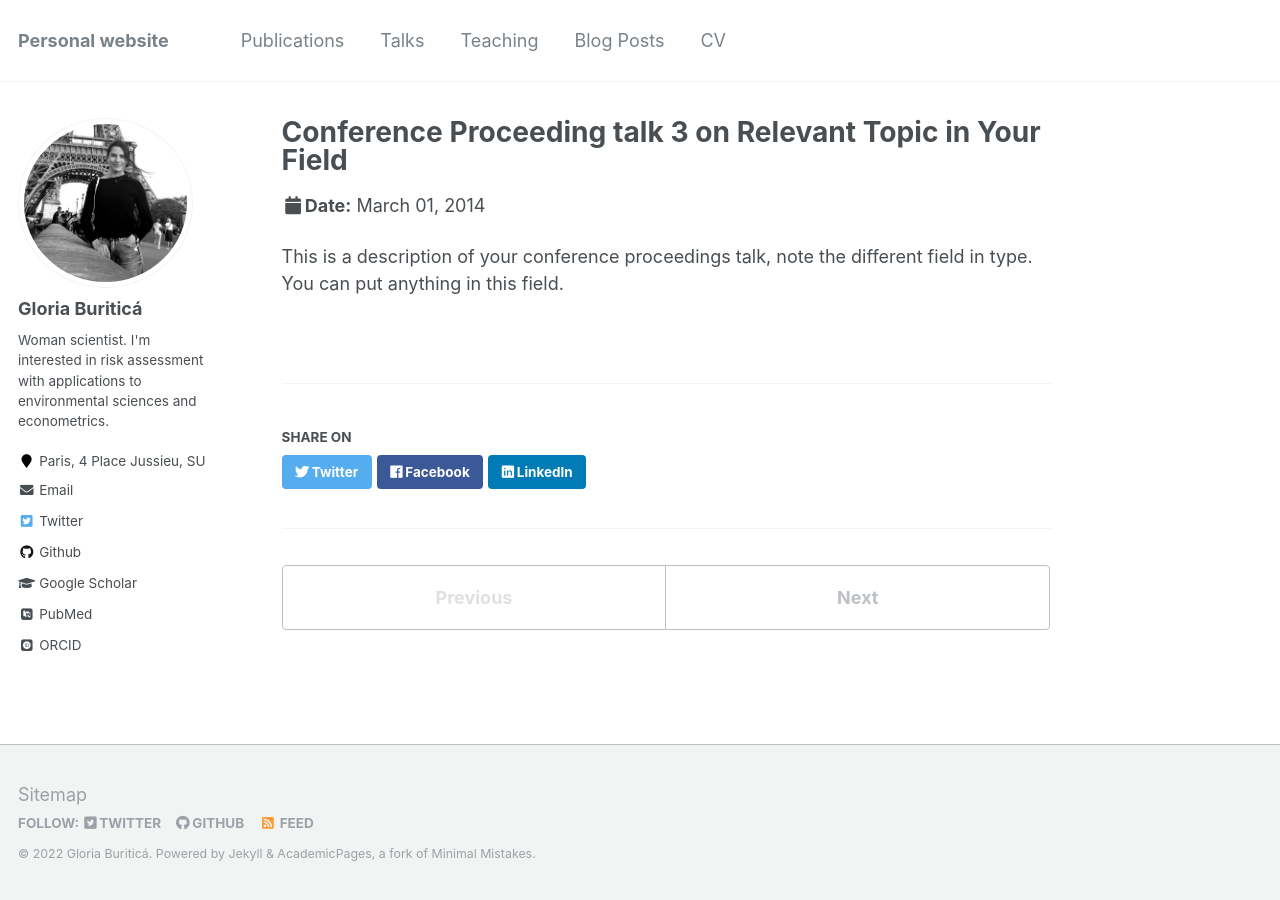
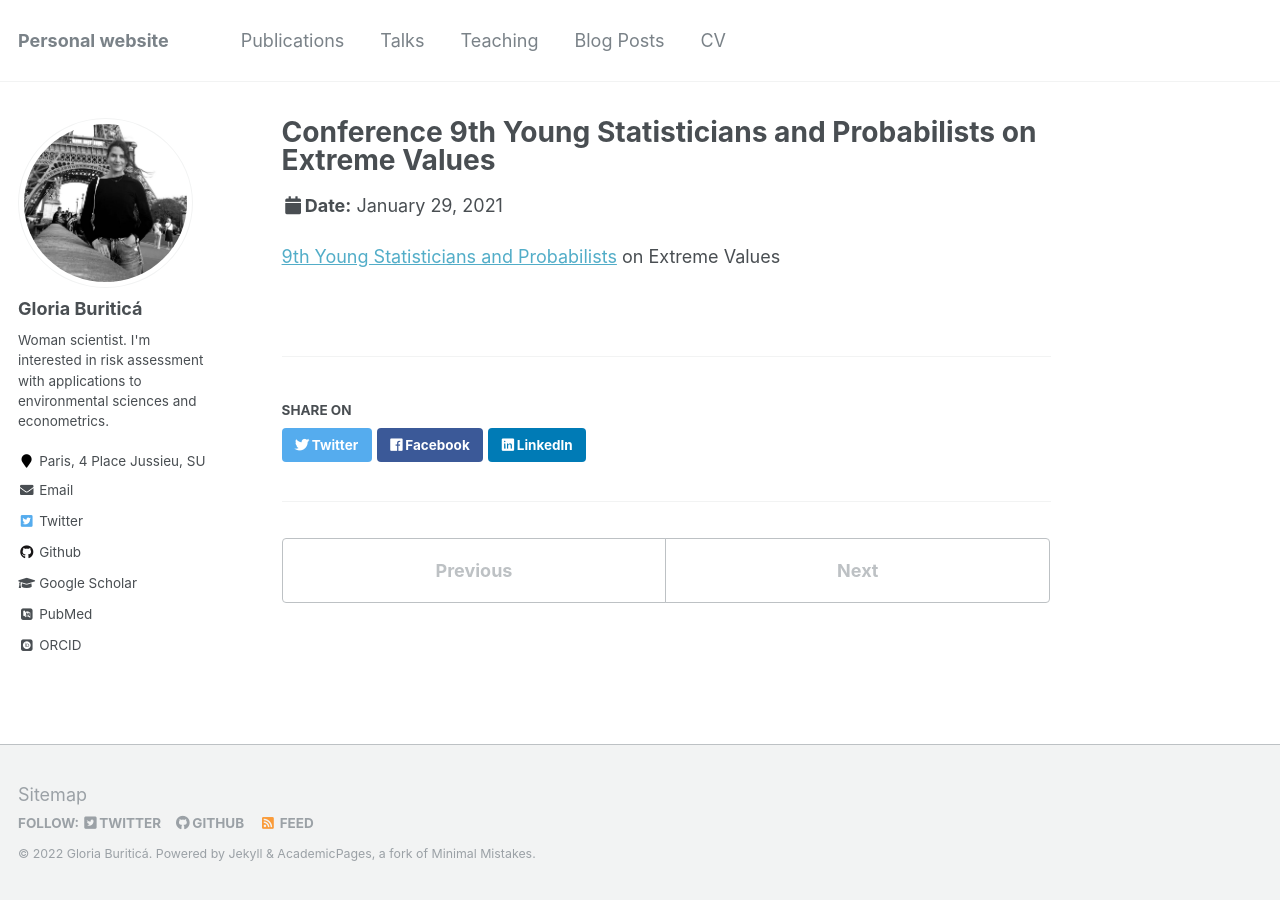
Before and after one commit to GBuritica/GBuritica.github.io, a Jekyll site: the page built from _talks/2021-01-29-talk-2.md, in a window 1280 px wide. Built offline with Jekyll 4.4.1, drawn with Linux system fonts in a browser that asks for light colours; some web fonts are replaced; a file with an impossible date is left out.

Commit message:
Update 2021-01-29-talk-2.md

```diff
--- a/_talks/2021-01-29-talk-2.md
+++ b/_talks/2021-01-29-talk-2.md
@@ -1,11 +1,10 @@
 ---
-title: "Conference Proceeding talk 3 on Relevant Topic in Your Field"
+title: "Conference 9th Young Statisticians and Probabilists on Extreme Values"
 collection: talks
-type: "Conference proceedings talk"
-permalink: /talks/2014-03-01-talk-3
-venue: "Testing Institute of America 2014 Annual Conference"
-date: 2014-03-01
-location: "Los Angeles, CA"
+type: "Conference talk"
+permalink: /talks/2021-01-29-talk-2
+venue: "(online)"
+date: 2021-01-29
+location: "(online)"
 ---
-
-This is a description of your conference proceedings talk, note the different field in type. You can put anything in this field.
+  [9th Young Statisticians and Probabilists](https://www.google.com/url?sa=t&rct=j&q=&esrc=s&source=web&cd=&ved=2ahUKEwjJ2b3z16nzAhUN_BQKHWTsCkIQFnoECAUQAQ&url=https%3A%2F%2Fwww.sfds.asso.fr%2Fsdoc-7795-2d13627f800bd259e637c0c74d6547b4-ysp2021fr.pdf&usg=AOvVaw1ncxF0EdsrZUL6PoZKrMi7) on Extreme Values
```
